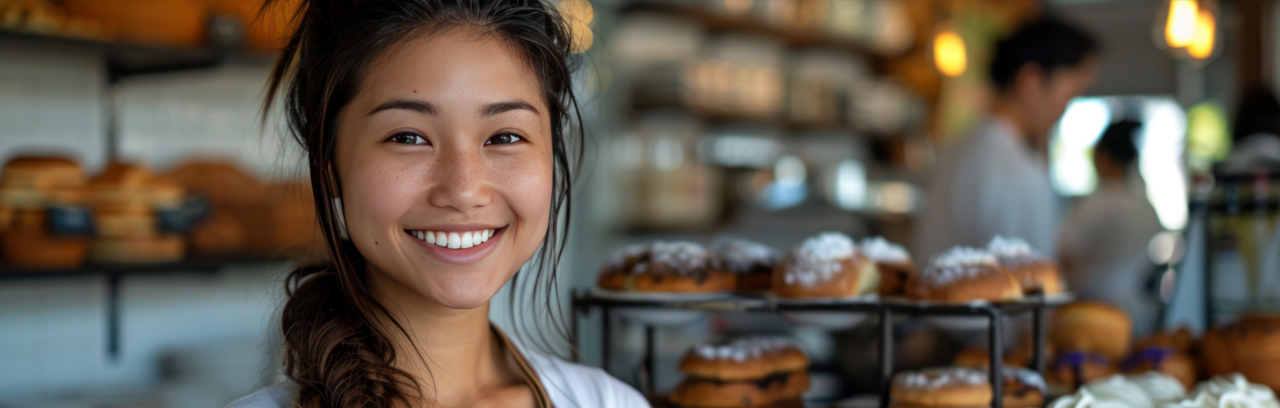
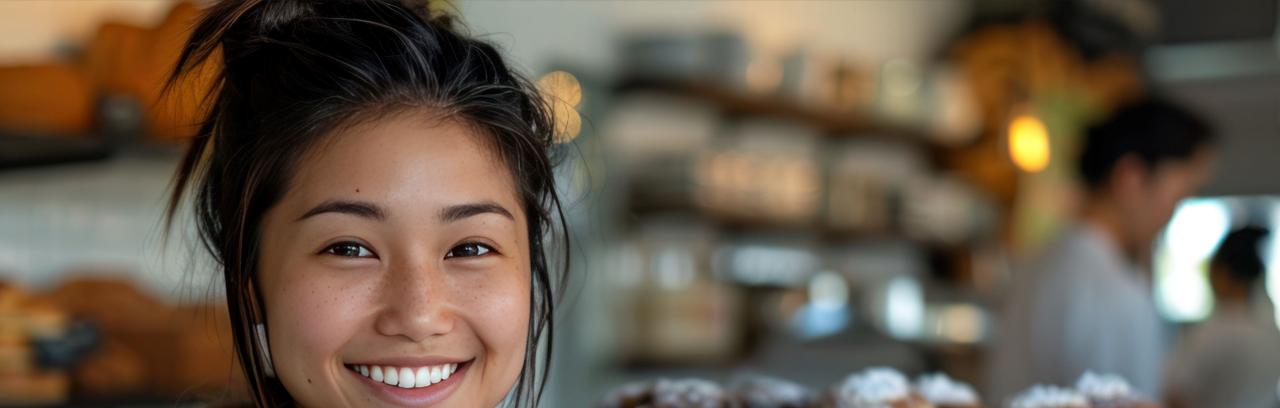
Before and after one commit to krzysztofkadela/Magda-s_Cakes, a plain HTML site: page index.html in a window 1280 px wide. Shown: the part 93-501 px from the top of the page. Drawn offline with Linux system fonts and the light colour scheme; a web font is replaced by a local one.

Commit message:
Style: Update style screen size min 1200px section #magda.

```diff
--- a/assets/css/style.css
+++ b/assets/css/style.css
@@ -578,7 +578,7 @@ footer {
     .text_my_story {
         padding-top: 40px;
     }
-
+  /*product section*/
     #products {
         column-count: 4;
     }
@@ -637,6 +637,9 @@ footer {
     @media screen and (min-width: 1200px) {
 
         /*Main section*/
+        #magda{
+            height: 900px;
+        }
         /*My story Ssection*/
         #my_story {
             font-size: 28px;
```
